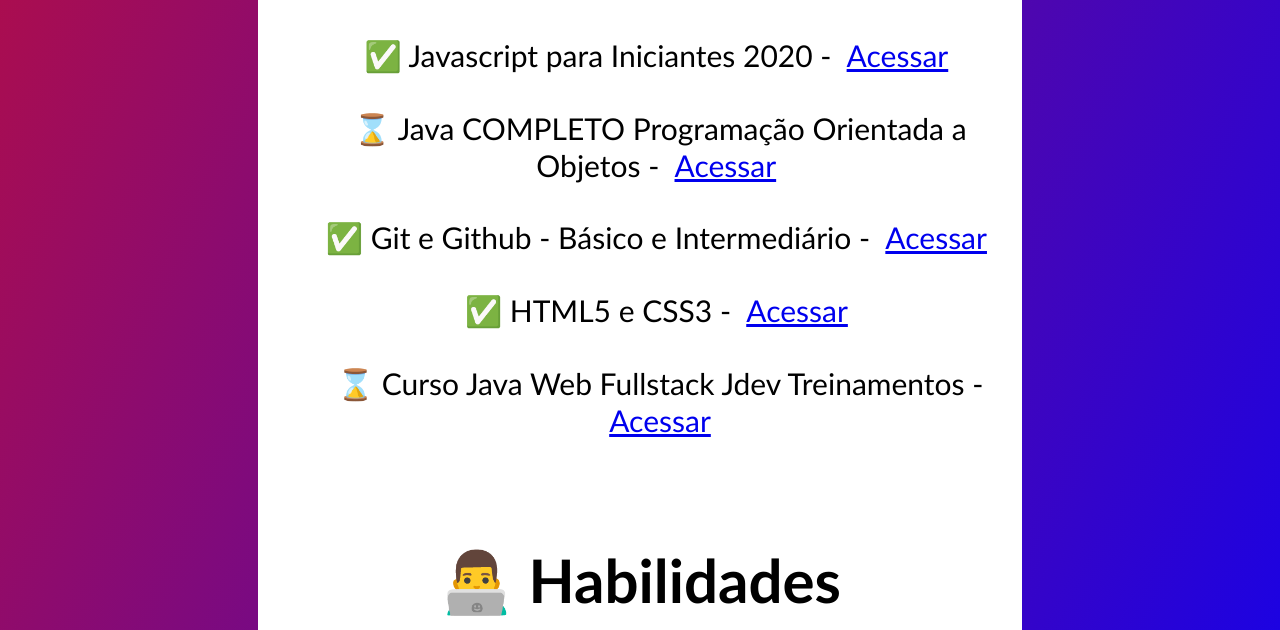
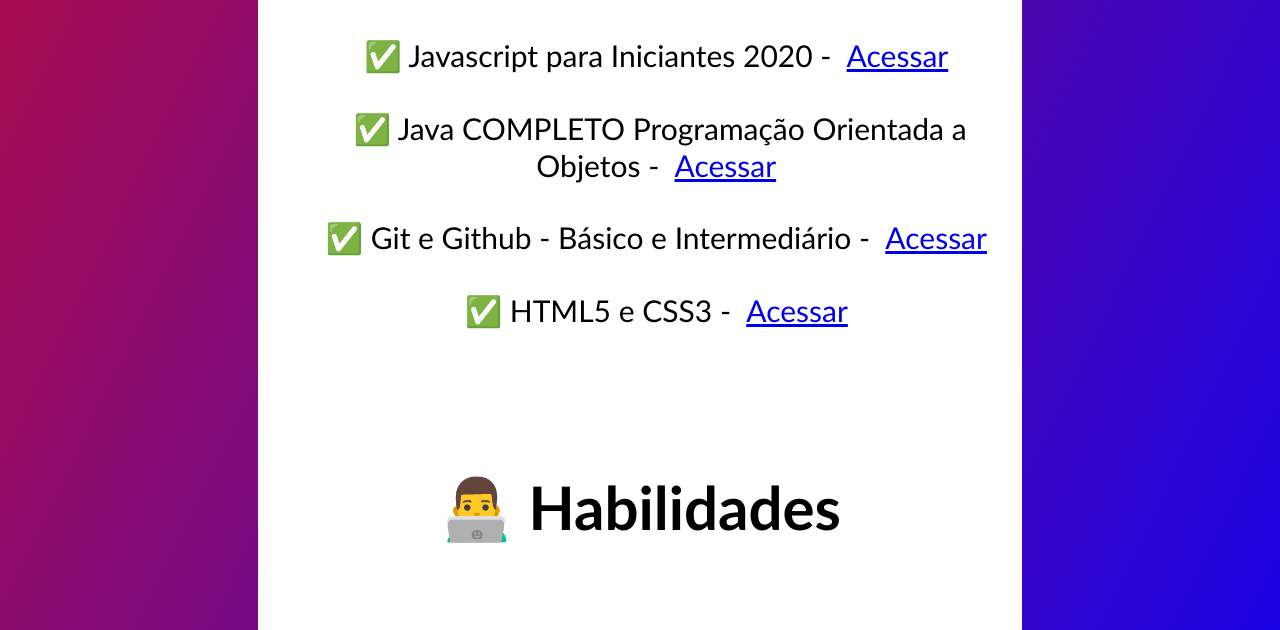
Before and after one commit to pinhobrunodev/pinhobrunodev.github.io, a plain HTML site: page index.html in a window 1280 px wide. Shown: the part 1417-2047 px from the top of the page. Drawn offline with Linux system fonts and the light colour scheme.

Commit message:
Update index.html

```diff
--- a/index.html
+++ b/index.html
@@ -43,7 +43,7 @@
 <br>
 
 <li>
-    ⌛ Java COMPLETO Programação Orientada a Objetos -
+    ✅ Java COMPLETO Programação Orientada a Objetos -
     <a href="https://www.udemy.com/course/java-curso-completo/" target="_blank">Acessar</a>
 </li>
 
@@ -59,10 +59,7 @@
     <a href="https://www.udemy.com/course/html5-e-css3-crie-seu-primeiro-site-inclui-flexbox/" target="_blank">Acessar</a>
 </li>
 <br>
-<li>
-    ⌛ Curso Java Web Fullstack Jdev Treinamentos -
-    <a href="https://www.jdevtreinamento.com.br/formacao-java-web-profissional/index.html" target="_blank">Acessar</a>
-</li>
+
 
 
 
```
